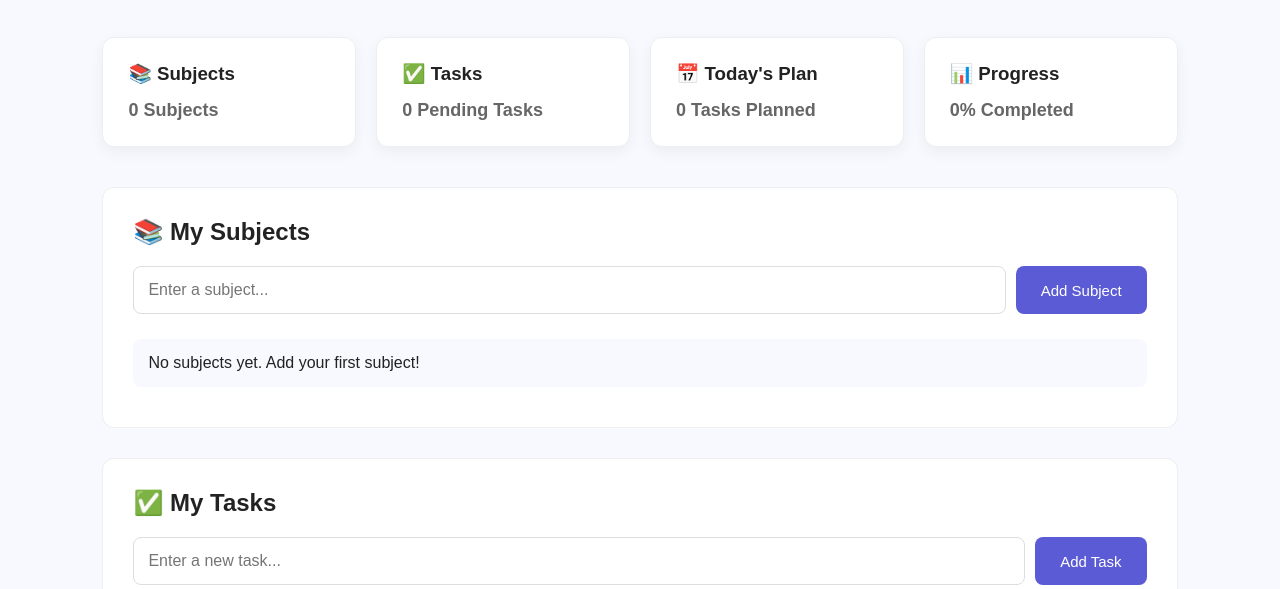
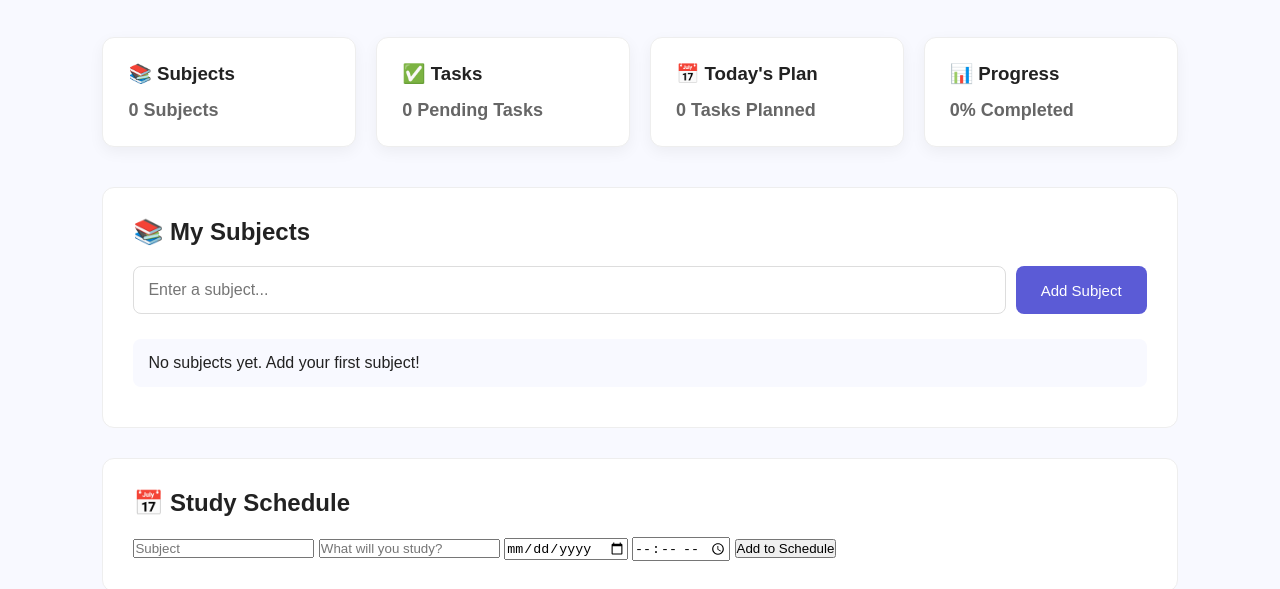
Before and after one commit to shobanavijayanandan5-lang/student-study-planner, a plain HTML site: page dashboard.html in a window 1280 px wide. Shown: the part 211-800 px from the top of the page. Drawn offline with Linux system fonts and the light colour scheme.

Commit message:
Add study schedule section to dashboard

```diff
--- a/dashboard.html
+++ b/dashboard.html
@@ -151,7 +151,45 @@
             <ul id="subjectList"></ul>
 
         </section>
+        <!-- Study Schedule -->
 
+<section class="planner-section">
+
+    <h2>📅 Study Schedule</h2>
+
+    <div class="schedule-form">
+
+        <input
+            type="text"
+            id="scheduleSubject"
+            placeholder="Subject"
+        >
+
+        <input
+            type="text"
+            id="scheduleTopic"
+            placeholder="What will you study?"
+        >
+
+        <input
+            type="date"
+            id="scheduleDate"
+        >
+
+        <input
+            type="time"
+            id="scheduleTime"
+        >
+
+        <button onclick="addSchedule()">
+            Add to Schedule
+        </button>
+
+    </div>
+
+    <div id="scheduleList"></div>
+
+</section>
 
 
         <!-- Task Section -->
```
